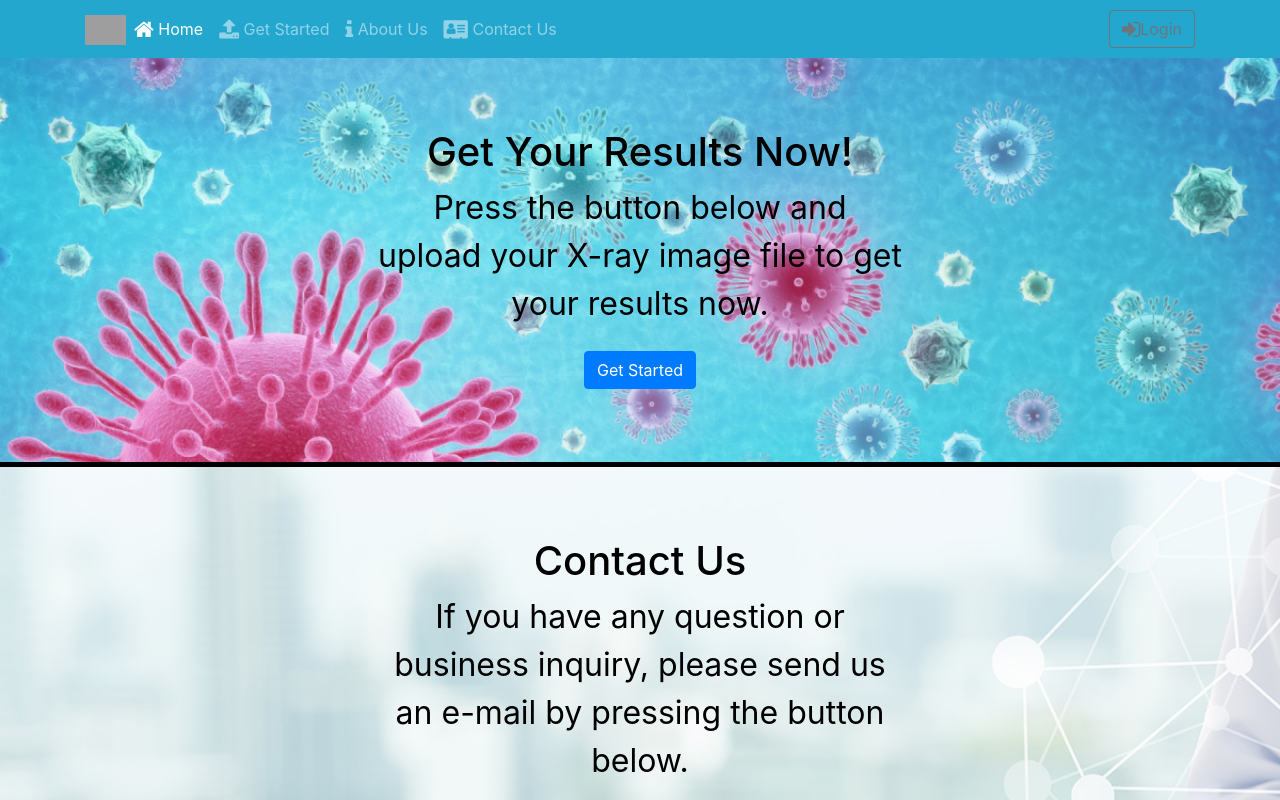
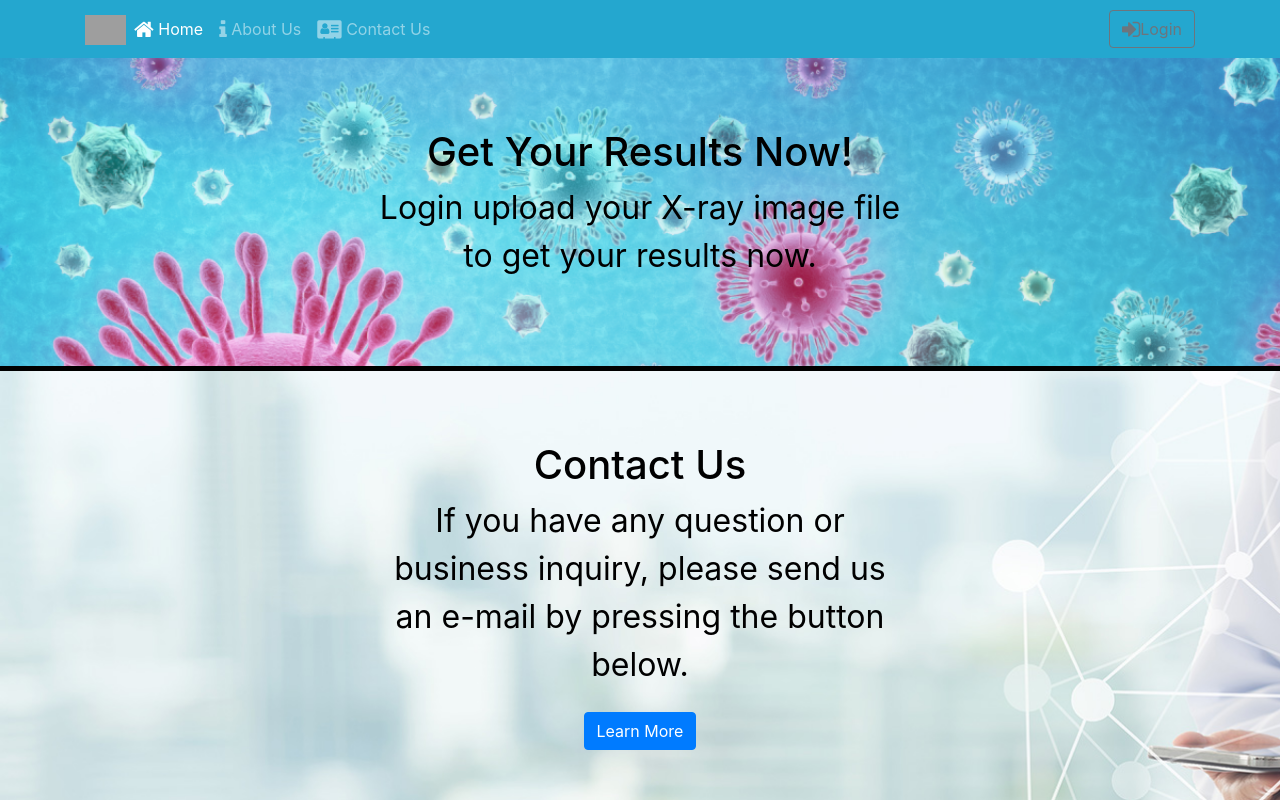
Before and after one commit to MoatazMaher1998/Covid-Detection-Model-Microservice-Server, a React (Create React App) app: page /home in a window 1280 px wide. Shown: the top 800 px of the page. Built offline with nearby package versions, Linux system fonts and the light colour scheme; no server answers; grey boxes are pictures that could not be loaded.

Commit message:
Registration redirects like login

```diff
--- a/src/components/HeaderComponent.js
+++ b/src/components/HeaderComponent.js
@@ -146,6 +146,8 @@ class Header extends Component {
                 input["dateOfBirth"] = "";
                 input["gender"] = "";
                 this.setState({input:input,RegistrationerrorMessage:''});
+                myStorage.setItem("loggedIn", true);
+                this.forceUpdate()
 
             })
             .catch((error) => {
@@ -350,9 +352,6 @@ class Header extends Component {
                                     <NavLink className="nav-link"  to='/home'><span className="fa fa-home fa-lg"></span> Home</NavLink>
                                 </NavItem>
                                 <NavItem>
-                                    <NavLink className="nav-link"  to='/getstarted'><span className="fa fa-upload fa-lg"></span> Get Started</NavLink>
-                                </NavItem>
-                                <NavItem>
                                     <NavLink className="nav-link" to='/aboutus'><span className="fa fa-info fa-lg"></span> About Us</NavLink>
                                 </NavItem>
                                 <NavItem>
--- a/src/components/HomeComponent.js
+++ b/src/components/HomeComponent.js
@@ -16,10 +16,9 @@ class Home extends Component {
                         <div className="row row-header">
                             <div className=" center col-12 col-sm-6">
                                 <h1>Get Your Results Now!</h1>
-                                <p>Press the button below and upload your X-ray image file to get your results now.</p></div>
+                                <p>Login upload your X-ray image file to get your results now.</p></div>
                         </div>
                     </div>
-                    <Link to="/getstarted"><Button color="primary">Get Started</Button></Link>
                 </Jumbotron>
                 <Jumbotron className="center contactUs largeFont borderBottom">
                     <div className="container" >
```
